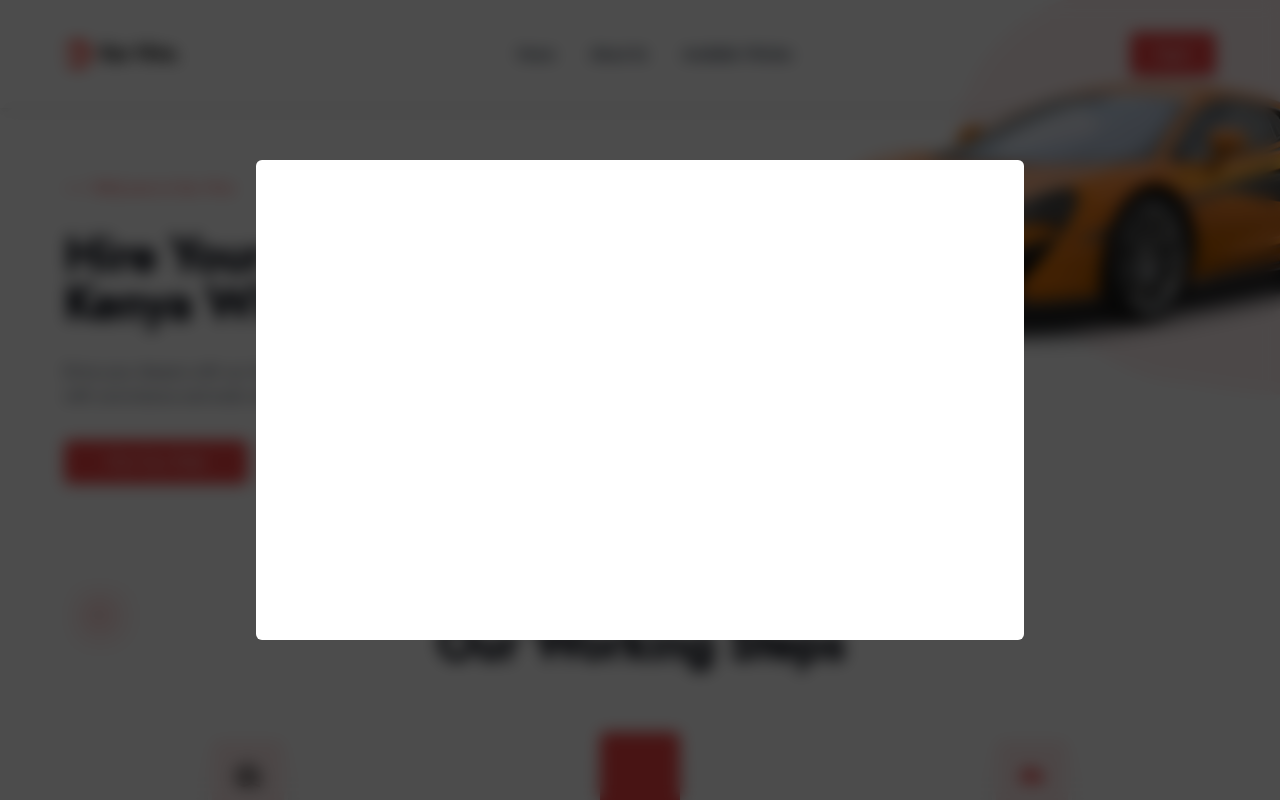
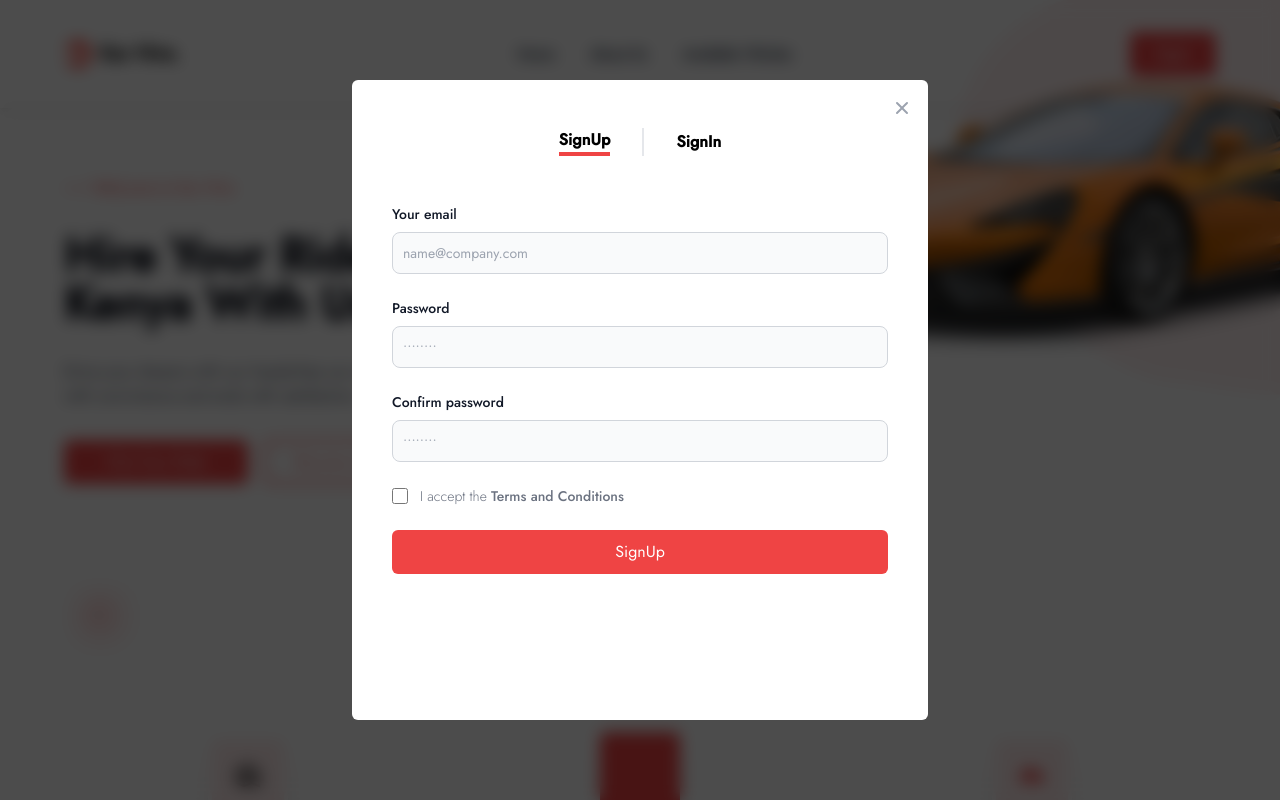
Before and after one commit to njau58/kar-hire, a React (Vite) app: page / in a window 1280 px wide. Both pictures are taken after a click on the button "SigIn". Shown: the top 800 px of the page. Built offline with nearby package versions, Linux system fonts and the light colour scheme; some icons are missing.

Commit message:
added auth components

```diff
--- a/src/components/AuthComponents/Login/index.tsx
+++ /dev/null
@@ -1,9 +0,0 @@
-const Login = () => {
-  return (
-    <main className="w-screen h-screen flex items-center justify-center">
-      Login
-    </main>
-  );
-};
-
-export default Login;
--- a/src/components/AuthComponents/Register/index.tsx
+++ /dev/null
@@ -1,5 +0,0 @@
-const Register = () => {
-  return <div>Register</div>;
-};
-
-export default Register;
--- /dev/null
+++ b/src/components/AuthComponents/SignIn/index.tsx
@@ -0,0 +1,49 @@
+import Button from "../../Button";
+
+const SignIn = () => {
+  return   <div className="mx-4 ">
+  <div>
+
+  </div>
+  <form className="space-y-4 md:space-y-6" action="#">
+    <div>
+      <label
+        htmlFor="email"
+        className="block mb-2 text-left text-sm font-medium text-gray-900 dark:text-white"
+      >
+        Your email
+      </label>
+      <input
+        type="email"
+        name="email"
+        id="email"
+        className="bg-gray-50 border border-gray-300 text-gray-900 sm:text-sm rounded-lg focus:ring-primary-600 focus:border-primary-600 block w-full p-2.5 dark:bg-gray-700 dark:border-gray-600 dark:placeholder-gray-400 dark:text-white dark:focus:ring-blue-500 dark:focus:border-blue-500"
+        placeholder="name@company.com"
+        required
+      />
+    </div>
+    <div>
+      <label
+        htmlFor="password"
+        className="block mb-2 text-left text-sm font-medium text-gray-900 dark:text-white"
+      >
+        Password
+      </label>
+      <input
+        type="password"
+        name="password"
+        id="password"
+        placeholder="••••••••"
+        className="bg-gray-50 border border-gray-300 text-gray-900 sm:text-sm rounded-lg focus:ring-primary-600 focus:border-primary-600 block w-full p-2.5 dark:bg-gray-700 dark:border-gray-600 dark:placeholder-gray-400 dark:text-white dark:focus:ring-blue-500 dark:focus:border-blue-500"
+        required
+      />
+    </div>
+
+
+   <Button text="SignUp" theme="filled"></Button>
+
+  </form>
+</div>;
+};
+
+export default SignIn;
--- /dev/null
+++ b/src/components/AuthComponents/SignUp/index.tsx
@@ -0,0 +1,99 @@
+import Button from "../../Button";
+
+
+const SignUp = () => {
+
+  return (
+    <div className="mx-4 ">
+      <div></div>
+      <form className="space-y-4 md:space-y-6" action="#">
+        <div>
+          <label
+            htmlFor="email"
+            className="block mb-2 text-left text-sm font-medium text-gray-900 dark:text-white"
+          >
+            Your email
+          </label>
+          <input
+            type="email"
+            name="email"
+            id="email"
+            className="bg-gray-50 border border-gray-300 text-gray-900 sm:text-sm rounded-lg focus:ring-primary-600 focus:border-primary-600 block w-full p-2.5 dark:bg-gray-700 dark:border-gray-600 dark:placeholder-gray-400 dark:text-white dark:focus:ring-blue-500 dark:focus:border-blue-500"
+            placeholder="name@company.com"
+            required
+          />
+        </div>
+        <div>
+          <label
+            htmlFor="password"
+            className="block mb-2 text-left text-sm font-medium text-gray-900 dark:text-white"
+          >
+            Password
+          </label>
+          <input
+            type="password"
+            name="password"
+            id="password"
+            placeholder="••••••••"
+            className="bg-gray-50 border border-gray-300 text-gray-900 sm:text-sm rounded-lg focus:ring-primary-600 focus:border-primary-600 block w-full p-2.5 dark:bg-gray-700 dark:border-gray-600 dark:placeholder-gray-400 dark:text-white dark:focus:ring-blue-500 dark:focus:border-blue-500"
+            required
+          />
+        </div>
+        <div>
+          <label
+            htmlFor="confirm-password"
+            className="block mb-2 text-sm text-left font-medium text-gray-900 dark:text-white"
+          >
+            Confirm password
+          </label>
+          <input
+            type="confirm-password"
+            name="confirm-password"
+            id="confirm-password"
+            placeholder="••••••••"
+            className="bg-gray-50 border border-gray-300 text-gray-900 sm:text-sm rounded-lg focus:ring-primary-600 focus:border-primary-600 block w-full p-2.5 dark:bg-gray-700 dark:border-gray-600 dark:placeholder-gray-400 dark:text-white dark:focus:ring-blue-500 dark:focus:border-blue-500"
+            required
+          />
+        </div>
+        <div className="flex items-start">
+          <div className="flex items-center h-5">
+            <input
+              id="terms"
+              aria-describedby="terms"
+              type="checkbox"
+              className="w-4 h-4 border accent-primary border-gray-300 rounded bg-gray-50 focus:ring-3 focus:ring-primary-300 dark:bg-gray-700 dark:border-gray-600 dark:focus:ring-primary-600 dark:ring-offset-gray-800"
+              required
+            />
+          </div>
+          <div className="ml-3 text-sm">
+            <label
+              htmlFor="terms"
+              className="font-light text-gray-500 dark:text-gray-300"
+            >
+              I accept the{" "}
+              <a
+                className="font-medium text-primary-600 hover:underline dark:text-primary-500"
+                href="#"
+              >
+                Terms and Conditions
+              </a>
+            </label>
+          </div>
+        </div>
+        <Button text="SignUp" theme="filled"></Button>
+
+      </form>
+      {/* <p className="text-sm font-light text-gray-500 dark:text-gray-400">
+          Already have an account?{" "}
+          <button
+            onClick={()=>toggleSignIn}
+            className="font-medium text-primary-600 hover:underline dark:text-primary-500"
+          >
+            Login here
+          </button>
+        </p> */}
+    </div>
+  );
+};
+
+export default SignUp;
--- /dev/null
+++ b/src/components/Modals/AuthModal/ModalButton.tsx
@@ -0,0 +1,25 @@
+const ModalButton = ({ toggleAuthModal }: any) => {
+  return (
+    <button
+      onClick={toggleAuthModal}
+      type="button"
+      className="absolute top-3 right-2.5 text-gray-400 bg-transparent hover:bg-gray-200 hover:text-gray-900 rounded-lg text-sm p-1.5 ml-auto inline-flex items-center dark:hover:bg-gray-800 dark:hover:text-white"
+    >
+      <svg
+        aria-hidden="true"
+        className="w-5 h-5"
+        fill="currentColor"
+        viewBox="0 0 20 20"
+        xmlns="http://www.w3.org/2000/svg"
+      >
+        <path
+          fill-rule="evenodd"
+          d="M4.293 4.293a1 1 0 011.414 0L10 8.586l4.293-4.293a1 1 0 111.414 1.414L11.414 10l4.293 4.293a1 1 0 01-1.414 1.414L10 11.414l-4.293 4.293a1 1 0 01-1.414-1.414L8.586 10 4.293 5.707a1 1 0 010-1.414z"
+          clip-rule="evenodd"
+        ></path>
+      </svg>
+    </button>
+  );
+};
+
+export default ModalButton;
--- a/src/components/Modals/AuthModal/index.tsx
+++ b/src/components/Modals/AuthModal/index.tsx
@@ -1,12 +1,28 @@
-
 import { Transition } from "@headlessui/react";
-import {useContext} from 'react';
+import { useContext } from "react";
 import { AuthModalContext } from "../../../Context/AuthModalToggleContext";
+import SignUp from "../../AuthComponents/SignUp";
+import SignIn from "../../AuthComponents/SignIn";
+import ModalButton from "./ModalButton";
+import { useState } from "react";
 
 
 const AuthModal = () => {
+  const { isOpen, toggleAuthModal } = useContext(AuthModalContext);
+  const [isSignIn, setIsSignIn] = useState<Boolean>(false);
+  const [isSignUp, setIsSignUp] = useState<Boolean>(true);
 
-    const {isOpen} = useContext(AuthModalContext)
+  const toggleSignIn = () => {
+    setIsSignIn(true);
+    setIsSignUp(false);
+  };
+
+  const toggleSignUp = () => {
+    setIsSignIn(false);
+    setIsSignUp(true);
+  };
+
+  console.log(SignIn)
 
   return (
     <div
@@ -25,8 +41,17 @@ const AuthModal = () => {
         leaveFrom="opacity-1"
         leaveTo="opacity-0"
       >
-        <div className=" absolute max-h-[60vh] flex flex-col bg-white max-w-3xl my-auto md:mx-auto inset-0 mx-2 px-2 md:px-6  rounded-md ">
+        <div className=" absolute max-h-[80vh] flex flex-col bg-white max-w-xl my-auto md:mx-auto inset-0 mx-2 px-2 md:px-6   rounded-md ">
+          <div className="py-12  w-full  flex flex-row gap-8 items-center justify-center">
+            <button className={isSignUp?"font-semibold border-b-4 border-primary transition duration-700 ease-in-out":"font-semibold  "}  onClick={toggleSignUp}>SignUp</button>
+            <span className="border-r-2 border-gray-200 h-full "></span>
+            <button  className={isSignIn?"font-semibold border-b-4 border-b-primary  transition duration-700 ease-in-out":"font-semibold  "} onClick={toggleSignIn}> SignIn</button>
+          </div>
 
+          <ModalButton toggleAuthModal={toggleAuthModal} />
+
+          {isSignUp && <SignUp/>}
+          {isSignIn && <SignIn/>}
         </div>
       </Transition>
     </div>
```
